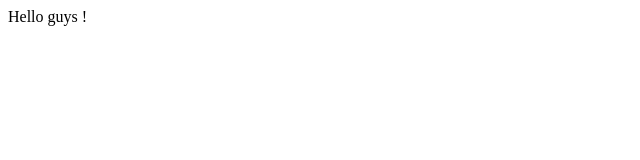
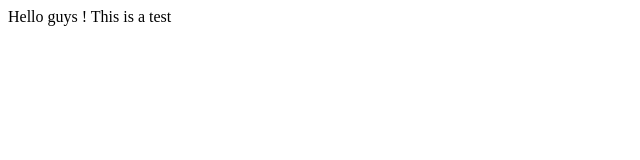
Before and after one commit to devAlexandre93/GoSecuri, a plain HTML site: page Html/index.html in a window 1280 px wide. Shown: the full height of the page, 0-640 px from the left. Drawn offline with Linux system fonts and the light colour scheme.

Commit message:
Test update index

```diff
--- a/Html/index.html
+++ b/Html/index.html
@@ -6,6 +6,6 @@
     <title>Document</title>
 </head>
 <body>
-    Hello guys !
+    Hello guys ! This is a test
 </body>
 </html>
```
